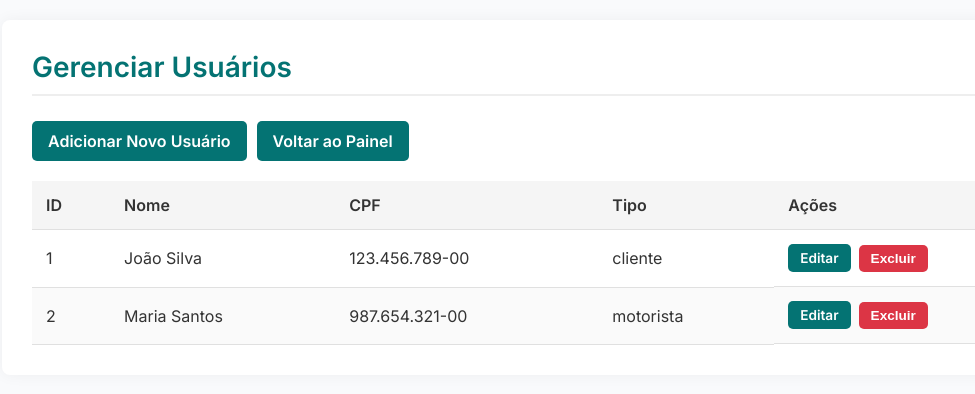
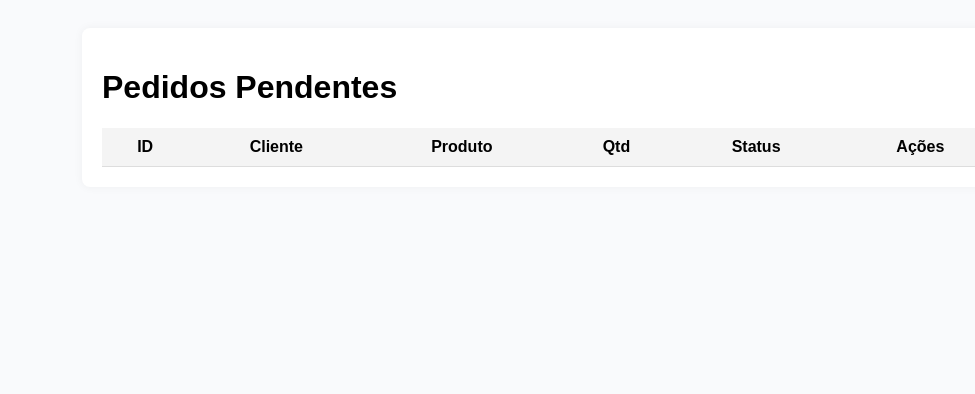
Before and after one commit to Rayanagmss/fluir, a Flask app: page /admin/usuarios in a window 1280 px wide. Shown: the top 394 px of the page, without its empty margins (88-1063 px from the left). Run offline with Flask 3, Linux system fonts and the light colour scheme; the visitor is signed in with stand-in values (Sample User, id 1); data comes from the database, SQL or seed files in the repository; lists and menus that the app fills with data are empty.

Commit message:
Update admin_usuarios.html

```diff
--- a/app/templates/admin_usuarios.html
+++ b/app/templates/admin_usuarios.html
@@ -3,239 +3,91 @@
 <head>
 <meta charset="UTF-8">
 <meta name="viewport" content="width=device-width, initial-scale=1.0">
-    <title>Gerenciar Usuários - Fluir</title>
-    <link href="https://fonts.googleapis.com/css2?family=Inter:wght@400;600&display=swap" rel="stylesheet">
+<title>Painel de Pedidos - Fluir</title>
 <style>
     :root {
         --cor-primaria: #047373;
         --cor-primaria-escura: #035c5c;
-            --cor-perigo: #dc3545;
-            --cor-perigo-hover: #a71d2a;
-            --cinza-claro: #f5f5f5;
+        --cor-sucesso: #28a745;
     }
-
-        * {
-            box-sizing: border-box;
-            margin: 0;
-            padding: 0;
-        }
-
     body {
-            font-family: 'Inter', sans-serif;
-            background-color: #f9fafc;
-            color: #333;
+        font-family: Arial, sans-serif;
+        background: #f9fafc;
         padding: 20px;
     }
-
     .container {
-            max-width: 1100px;
-            margin: 0 auto;
-            background-color: #fff;
-            padding: 30px;
+        max-width: 900px;
+        margin: auto;
+        background: white;
+        padding: 20px;
         border-radius: 8px;
-            box-shadow: 0 0 15px rgba(0,0,0,0.05);
+        box-shadow: 0 0 10px rgba(0,0,0,0.05);
     }
-
-        h1 {
-            margin-bottom: 25px;
-            font-size: 28px;
-            color: var(--cor-primaria);
-            border-bottom: 2px solid #eee;
-            padding-bottom: 10px;
-        }
-
-        .admin-actions {
-            margin-bottom: 20px;
-            display: flex;
-            gap: 10px;
-            flex-wrap: wrap;
-        }
-
-        .btn {
-            background-color: var(--cor-primaria);
-            color: #fff;
-            padding: 10px 16px;
-            text-decoration: none;
-            border-radius: 5px;
-            font-weight: 600;
-            transition: background-color 0.2s ease;
-            border: none;
-            cursor: pointer;
-            display: inline-block;
-        }
-
-        .btn:hover {
-            background-color: var(--cor-primaria-escura);
-        }
-
-        .btn-small {
-            padding: 6px 12px;
-            font-size: 0.85em;
-        }
-
-        .btn-danger {
-            background-color: var(--cor-perigo);
-        }
-
-        .btn-danger:hover {
-            background-color: var(--cor-perigo-hover);
-        }
-
     table {
         width: 100%;
         border-collapse: collapse;
-            margin-top: 20px;
+        margin-top: 15px;
     }
-
     th, td {
-            padding: 14px;
-            text-align: left;
-            border-bottom: 1px solid #e0e0e0;
+        padding: 10px;
+        border-bottom: 1px solid #ddd;
     }
-
     th {
-            background-color: var(--cinza-claro);
-            font-weight: 600;
+        background: #f4f4f4;
     }
-
-        tbody tr:nth-child(even) {
-            background-color: #fafafa;
+    .btn {
+        padding: 6px 10px;
+        border: none;
+        border-radius: 5px;
+        font-weight: bold;
+        cursor: pointer;
+        color: white;
     }
-
-        tbody tr:hover {
-            background-color: #f1f7ff;
-        }
-
-        .actions {
-            display: flex;
-            gap: 8px;
-            align-items: center;
-        }
-
-        form {
-            display: inline;
-        }
-
-        .flash-messages {
-            background-color: #d1f1f0;
-            color: var(--cor-primaria-escura);
-            border: 1px solid #b2e3e1;
-            padding: 12px 20px;
-            margin-bottom: 20px;
-            border-radius: 5px;
-        }
-
-        @media (max-width: 600px) {
-            .admin-actions {
-                flex-direction: column;
-            }
-
-            table, thead, tbody, th, td, tr {
-                display: block;
-            }
-
-            th {
-                position: absolute;
-                left: -9999px;
-                top: -9999px;
-            }
-
-            td {
-                position: relative;
-                padding-left: 50%;
-                border: none;
-                border-bottom: 1px solid #eee;
-            }
-
-            td:before {
-                position: absolute;
-                top: 14px;
-                left: 14px;
-                width: 45%;
-                white-space: nowrap;
-                font-weight: bold;
-                color: #555;
-                content: attr(data-label);
-            }
-
-            .actions {
-                flex-direction: column;
-                align-items: flex-start;
-            }
-        }
+    .btn-confirmar { background: var(--cor-sucesso); }
+    .btn-enviar { background: var(--cor-primaria); }
 </style>
 </head>
 <body>
+
 <div class="container">
-        <h1>Gerenciar Usuários</h1>
-
-        <div id="mensagens" class="flash-messages" style="display: none;">
-            <p id="mensagem-texto"></p>
-        </div>
-
-        <div class="admin-actions">
-            <a href="/admin/usuarios/adicionar" class="btn">Adicionar Novo Usuário</a>
-            <a href="/admin/dashboard" class="btn">Voltar ao Painel</a>
-        </div>
+    <h1>Pedidos Pendentes</h1>
 
     <table>
         <thead>
             <tr>
                 <th>ID</th>
-                    <th>Nome</th>
-                    <th>CPF</th>
-                    <th>Tipo</th>
+                <th>Cliente</th>
+                <th>Produto</th>
+                <th>Qtd</th>
+                <th>Status</th>
                 <th>Ações</th>
             </tr>
         </thead>
-            <tbody id="tabela-usuarios">
-                <!-- Usuários serão carregados via JavaScript -->
+        <tbody>
+            {% for pedido in pedidos %}
+            <tr>
+                <td>{{ pedido.id }}</td>
+                <td>{{ pedido.cliente }}</td>
+                <td>{{ pedido.produto }}</td>
+                <td>{{ pedido.quantidade }}</td>
+                <td>{{ pedido.status }}</td>
+                <td>
+                    {% if pedido.status == 'Pendente' %}
+                        <form method="POST" action="/pedidos/{{ pedido.id }}/confirmar" style="display:inline">
+                            <button type="submit" class="btn btn-confirmar">Confirmar</button>
+                        </form>
+                    {% endif %}
+                    {% if pedido.status == 'Confirmado' %}
+                        <form method="POST" action="/pedidos/{{ pedido.id }}/enviar" style="display:inline">
+                            <button type="submit" class="btn btn-enviar">Enviar</button>
+                        </form>
+                    {% endif %}
+                </td>
+            </tr>
+            {% endfor %}
         </tbody>
     </table>
 </div>
 
-    <script>
-        document.addEventListener('DOMContentLoaded', function() {
-            const urlParams = new URLSearchParams(window.location.search);
-            const mensagem = urlParams.get('msg');
-
-            if (mensagem) {
-                const mensagensDiv = document.getElementById('mensagens');
-                const mensagemTexto = document.getElementById('mensagem-texto');
-
-                mensagemTexto.textContent = decodeURIComponent(mensagem);
-                mensagensDiv.style.display = 'block';
-            }
-
-            carregarUsuarios();
-        });
-
-        function carregarUsuarios() {
-            const usuarios = [
-                {id: 1, nome: 'João Silva', cpf: '123.456.789-00', tipo: 'cliente'},
-                {id: 2, nome: 'Maria Santos', cpf: '987.654.321-00', tipo: 'motorista'}
-            ];
-
-            const tbody = document.getElementById('tabela-usuarios');
-            tbody.innerHTML = '';
-
-            usuarios.forEach(usuario => {
-                const tr = document.createElement('tr');
-                tr.innerHTML = `
-                    <td data-label="ID">${usuario.id}</td>
-                    <td data-label="Nome">${usuario.nome}</td>
-                    <td data-label="CPF">${usuario.cpf}</td>
-                    <td data-label="Tipo">${usuario.tipo}</td>
-                    <td class="actions" data-label="Ações">
-                        <a href="/editar_usuario/${usuario.id}" class="btn btn-small">Editar</a>
-                        <form method="POST" action="/excluir_usuario/${usuario.id}" onsubmit="return confirm('Tem certeza que deseja excluir este usuário?');">
-                            <button type="submit" class="btn btn-small btn-danger">Excluir</button>
-                        </form>
-                    </td>
-                `;
-                tbody.appendChild(tr);
-            });
-        }
-    </script>
 </body>
 </html>
```
Lines whose indentation alone changed are shown as unchanged.
